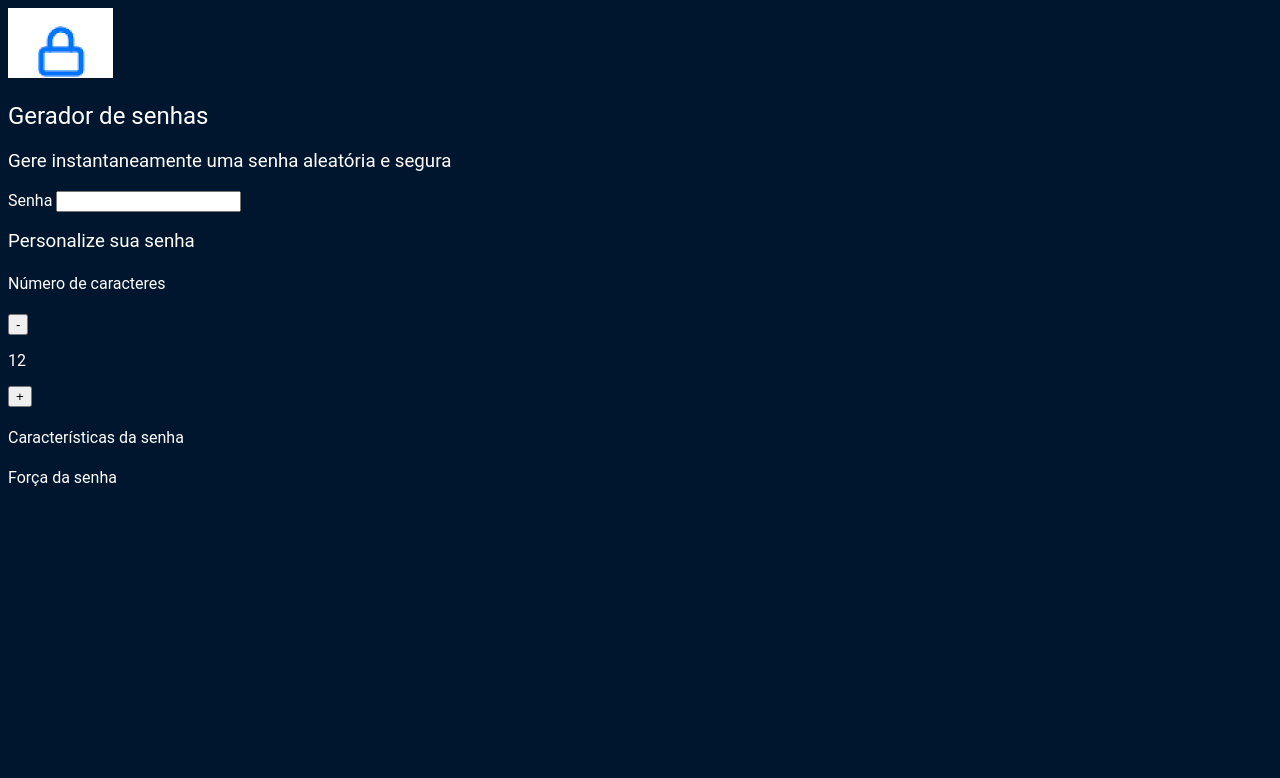
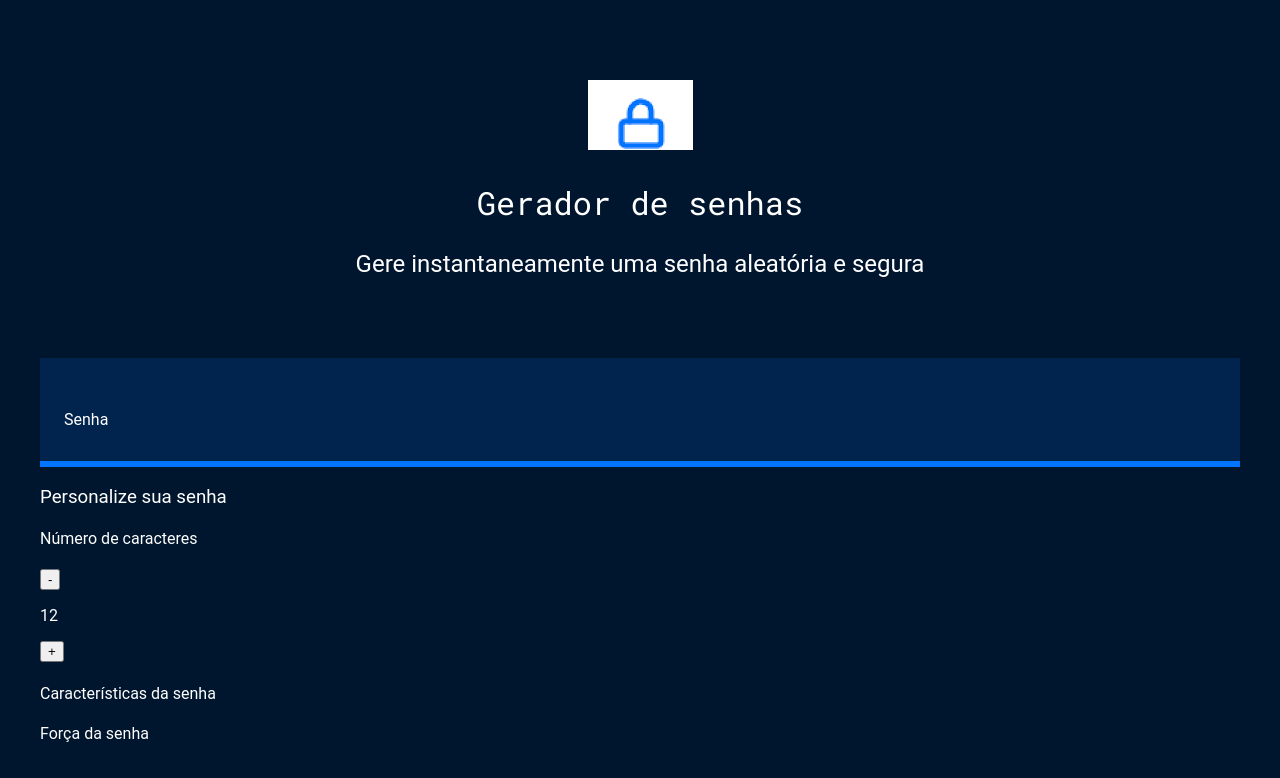
Before and after one commit to N474NR4/Gerador-de-senha, a plain HTML site: page index.html in a window 1280 px wide. Drawn offline with Linux system fonts and the light colour scheme; files whose address does not match are found by name; a web font is replaced by a local one.

Commit message:
max-width

```diff
--- a/style.css
+++ b/style.css
@@ -19,3 +19,42 @@ body{
     background-color: var(--cor-de-fundo);
     font-family: var(--roboto);
 }
+
+.titulo-principal{
+    font-family: var(--roboto-mono);
+    font-size: 32px;
+}
+
+.titulo-secundario{
+    font-size: 24px;
+}
+
+.conteudo-titulo {
+    text-align: center;
+    margin-top: 80px;
+}
+
+.conteudo-senha{
+    margin-top: 80px;
+    background: var(--fundo-senha);
+    padding: 24px;
+    border-bottom: 6px solid var(--borda);
+}
+
+#campo-senha{
+    background-color: var(--fundo-senha);
+    border: none;
+    color: var(--branco);
+    font-family: var(--roboto-mono);
+    font-size: 40px;
+    width: 70%;
+}
+
+#campo-senha:focus{
+    outline: none;
+}
+
+.conteudo {
+    max-width: 1200px;
+    margin: 0 auto;
+}
```
